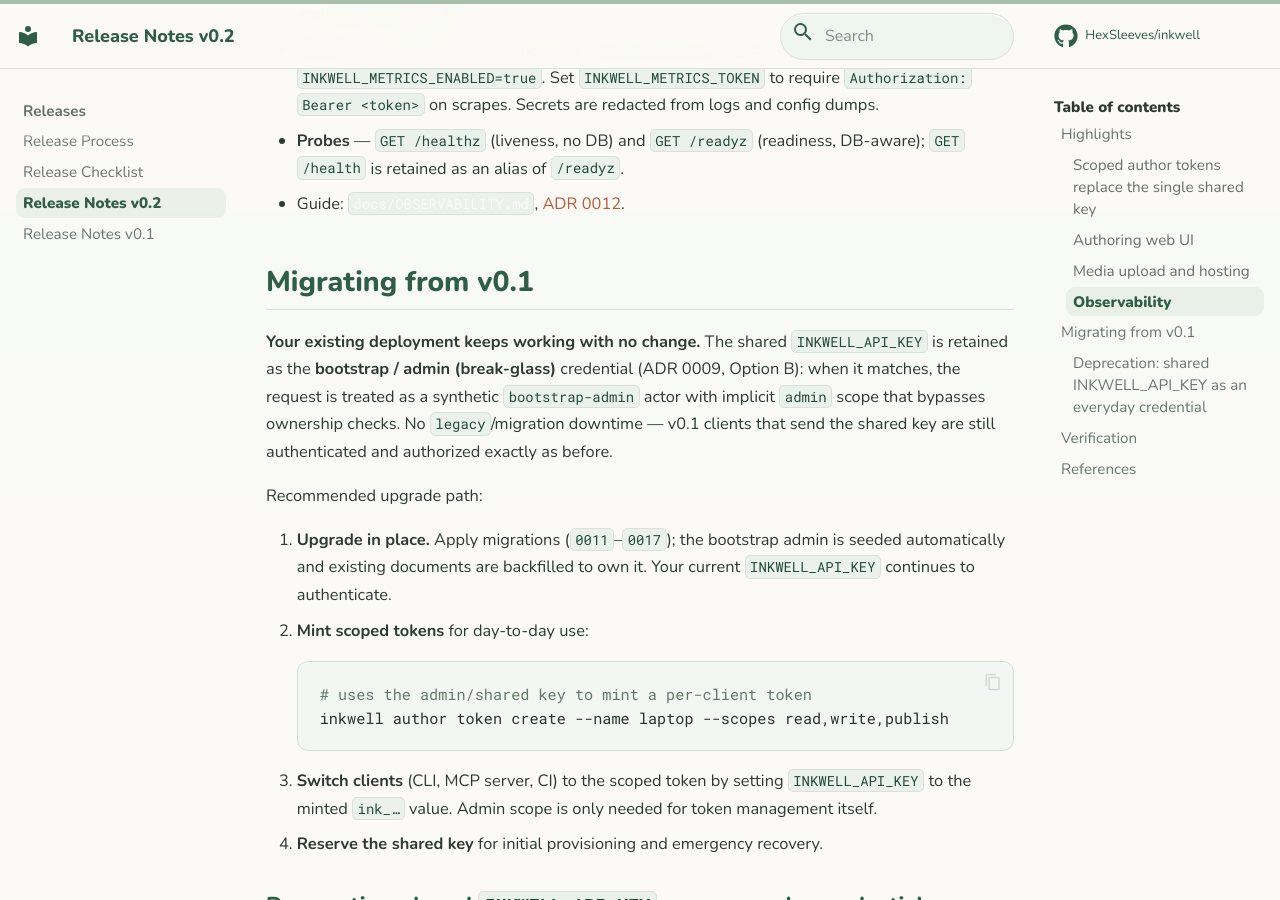
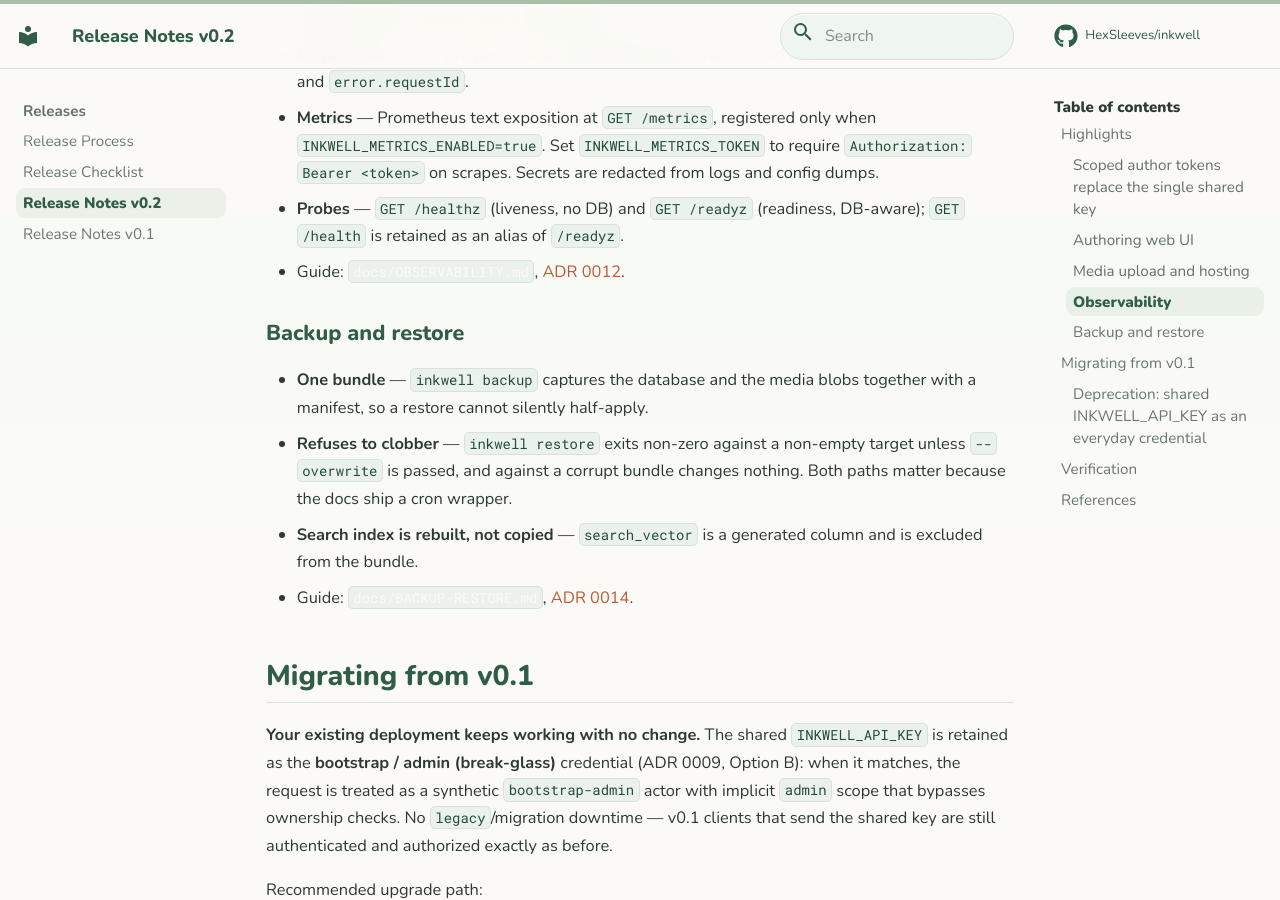
Before and after one commit to HexSleeves/inkwell, an MkDocs documentation site: the page built from docs/RELEASE-NOTES-v0.2.0.md, in a window 1280 px wide and 900 px high, scrolled down 2486 px. Built offline with MkDocs 1.6.1 and Material for MkDocs 9.7.7, drawn with Linux system fonts in a browser that asks for light colours; comment, search, counter and statistics services are not loaded; some of the changed text lies outside the part shown.

Commit message:
docs(release): make backup + restore a v0.2.0 headline (CYP-47)
Per the CEO decision on CYP-44, CYP-49 (backup + restore) is a headline item of
v0.2.0, not a footnote. `CHANGELOG.md` already carried it under "Also in this
release"; the prose notes did not mention it at all.

- `docs/RELEASE-NOTES-v0.2.0.md`: "Four headline changes" -> five, a table row
  for backup + restore, and a Highlights section covering the single-bundle
  database + media capture, the refusal to clobber a non-empty target without
  `--overwrite`, and the rebuilt (not copied) `search_vector`.
- `CHANGELOG.md`: name it in the 0.2.0 intro so the two documents agree.

Docs only; no source or config change.

Co-Authored-By: Paperclip <noreply@paperclip.ing>

```diff
--- a/docs/RELEASE-NOTES-v0.2.0.md
+++ b/docs/RELEASE-NOTES-v0.2.0.md
@@ -8,6 +8,7 @@
 | **Authoring web UI** | Server-rendered browser editor + media picker behind `INKWELL_BROWSER_LOGIN` (ADR 0010) |
 | **Media upload + hosting** | `POST/GET/DELETE /media`, pluggable storage backend, magic-byte sniffing, immutable cache + `ETag` (ADR 0013) |
 | **Observability** | Structured JSON logs with request ids, Prometheus `/metrics`, split `/healthz` + `/readyz` (ADR 0012) |
+| **Backup + restore** | `inkwell backup` / `inkwell restore` for database + media in one bundle, refusing a non-empty target without `--overwrite` (ADR 0014) |
 
 The per-release summary of everything else in this span is in
 [`CHANGELOG.md`](https://github.com/HexSleeves/inkwell/blob/main/CHANGELOG.md).
@@ -91,6 +92,18 @@
 - Guide: [`docs/OBSERVABILITY.md`](OBSERVABILITY.md),
   [ADR 0012](adr/0012-observability.md).
 
+### Backup and restore
+
+- **One bundle** — `inkwell backup` captures the database and the media blobs
+  together with a manifest, so a restore cannot silently half-apply.
+- **Refuses to clobber** — `inkwell restore` exits non-zero against a non-empty
+  target unless `--overwrite` is passed, and against a corrupt bundle changes
+  nothing. Both paths matter because the docs ship a cron wrapper.
+- **Search index is rebuilt, not copied** — `search_vector` is a generated
+  column and is excluded from the bundle.
+- Guide: [`docs/BACKUP-RESTORE.md`](BACKUP-RESTORE.md),
+  [ADR 0014](adr/0014-backup-restore.md).
+
 ## Migrating from v0.1
 
 **Your existing deployment keeps working with no change.** The shared
```
Also changed, not shown: other parts of docs/RELEASE-NOTES-v0.2.0.md (+1 -1 lines), CHANGELOG.md (+2 -1 lines).
